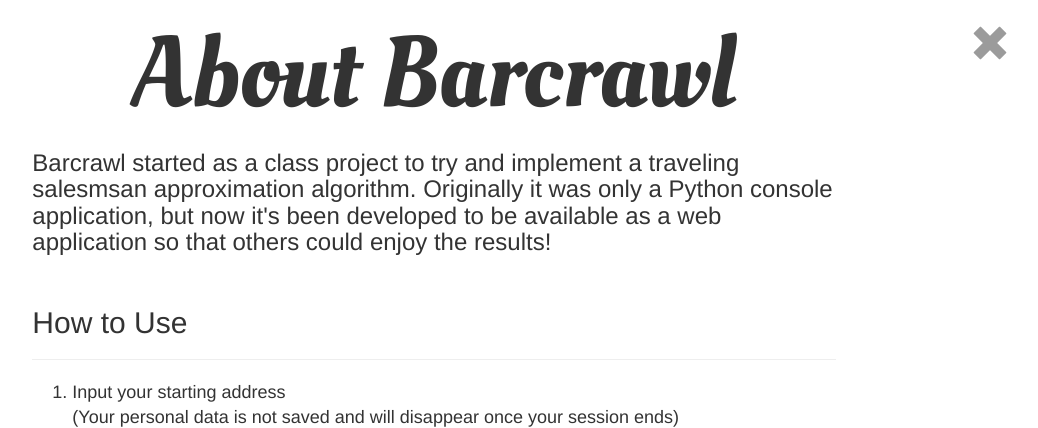
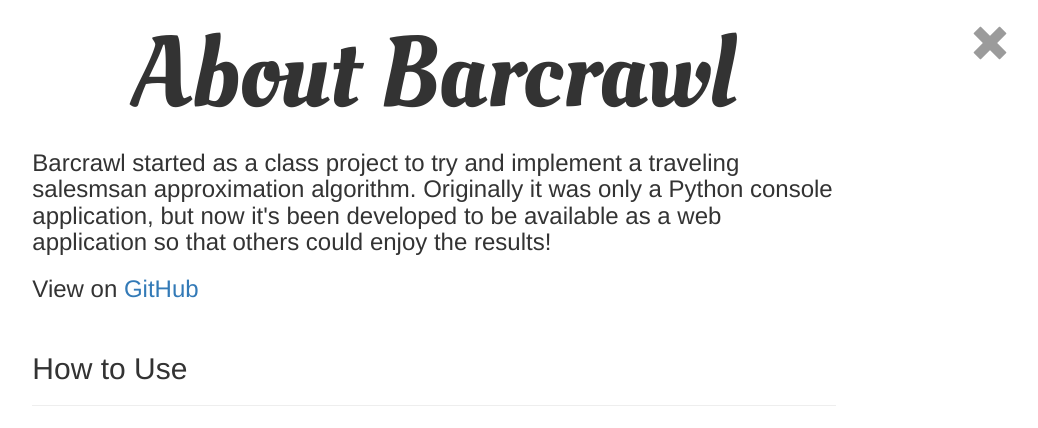
Before and after one commit to eric-cc-su/barcrawl, a Django app: page /about/ in a window 1280 px wide. Shown: the top 428 px of the page, without its empty margins (206-1244 px from the left). Run offline with Django 3.2, Linux system fonts and the light colour scheme; parts of the project's set-up code (start-up, migrations or seed data) failed here and were passed over; some libraries are stand-ins or nearby versions.

Commit message:
Modded About text

```diff
--- a/barcrawl/barcrawl/static/css/styles.css
+++ b/barcrawl/barcrawl/static/css/styles.css
@@ -7,6 +7,14 @@ h1{
     h1 {
         font-size: -webkit-xxx-large;
     }
+}
+
+#about_body {
+    font-weight: 300;
+}
+
+#about_body > h3 {
+    font-weight: 300;
 }
 
 .btn-primary {
--- a/barcrawl/crawl/templates/crawl/about.html
+++ b/barcrawl/crawl/templates/crawl/about.html
@@ -38,14 +38,15 @@
     </div>
     <div class="container-fluid">
         <div class="col-md-2"></div>
-        <div class="col-md-8 maincontainer" style="font-weight: 300">
+        <div class="col-md-8 maincontainer" id="about_body">
             <h1 style="text-align: center">About Barcrawl</h1>
-            <h3 style="font-weight: 300">
+            <h3>
                 Barcrawl started as a class project to try and
                 implement a traveling salesmsan approximation algorithm. Originally it was
                 only a Python console application, but now it's been developed to be
                 available as a web application so that others could enjoy the results!
             </h3>
+            <h3>View on <a href="https://github.com/eric-cc-su/barcrawl">GitHub</a></h3>
             <br>
             <h2>How to Use</h2>
             <hr>
```
